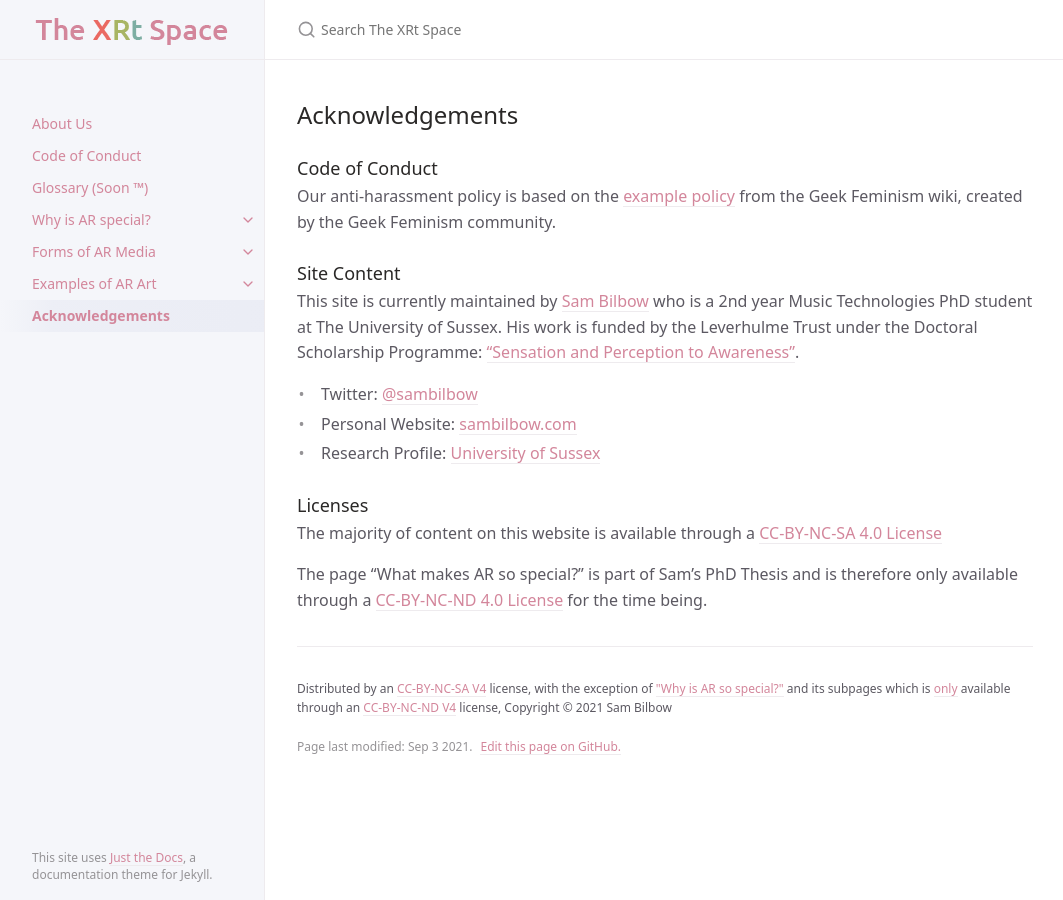
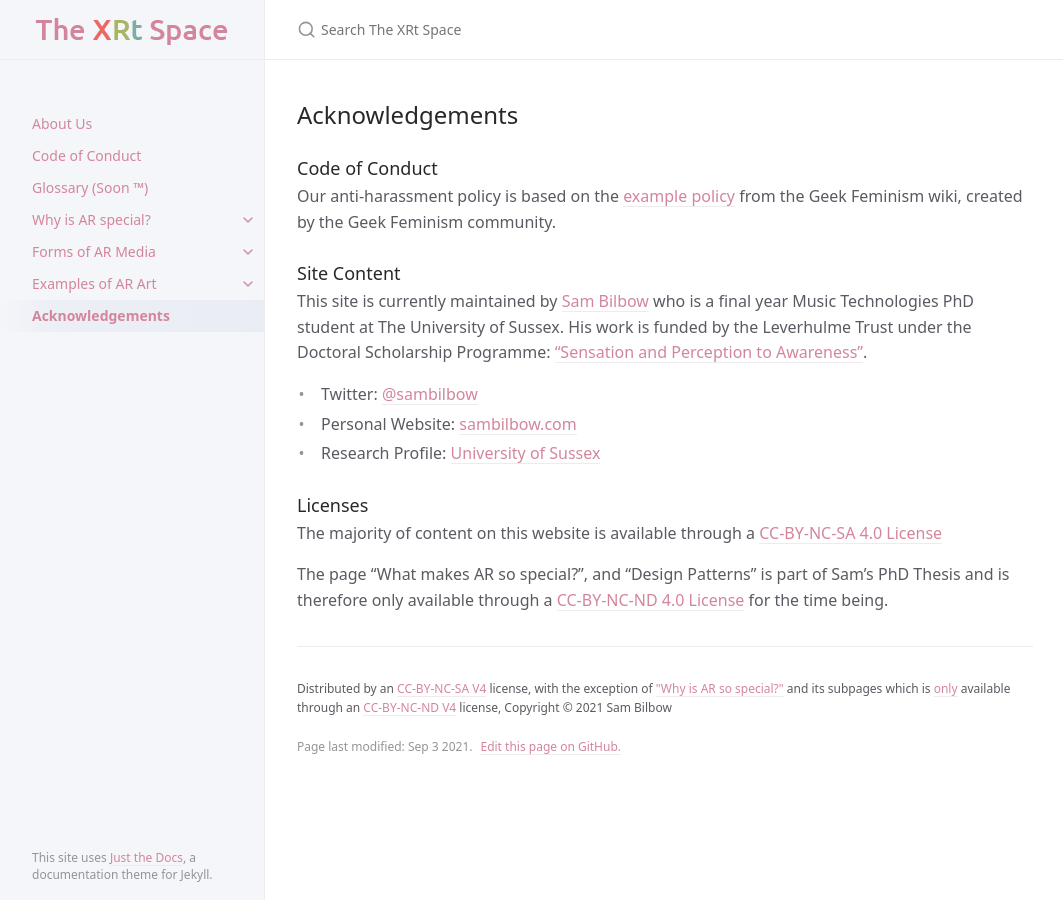
Before and after one commit to sambilbow/thexrtspace, a Jekyll site: the page built from docs/acknowledgements.md, in a window 1280 px wide. Shown: the whole page, without its empty margins (107-1170 px from the left). Built offline with Jekyll 4.4.1, drawn with Linux system fonts in a browser that asks for light colours.

Commit message:
feat(design patterns): add dp pages

```diff
--- a/docs/acknowledgements.md
+++ b/docs/acknowledgements.md
@@ -12,7 +12,7 @@
 Our anti-harassment policy is based on the [example policy](http://geekfeminism.wikia.com/wiki/Community_anti-harassment) from the Geek Feminism wiki, created by the Geek Feminism community.
 
 ### Site Content
-This site is currently maintained by [Sam Bilbow](https://twitter.com/sambilbow) who is a 2nd year Music Technologies PhD student at The University of Sussex. His work is funded by the Leverhulme Trust under the Doctoral Scholarship Programme: ["Sensation and Perception to Awareness"](https://www.sussex.ac.uk/sensation).
+This site is currently maintained by [Sam Bilbow](https://twitter.com/sambilbow) who is a final year Music Technologies PhD student at The University of Sussex. His work is funded by the Leverhulme Trust under the Doctoral Scholarship Programme: ["Sensation and Perception to Awareness"](https://www.sussex.ac.uk/sensation).
 - Twitter: [@sambilbow](https://twitter.com/sambilbow)
 - Personal Website: [sambilbow.com](https://sambilbow.com)
 - Research Profile: [University of Sussex](https://profiles.sussex.ac.uk/p376006-sam-bilbow)
@@ -20,4 +20,4 @@
 ### Licenses
 The majority of content on this website is available through a [CC-BY-NC-SA 4.0 License](LICENSE-CC-BY-NC-SA)
 
-The page "What makes AR so special?" is part of Sam's PhD Thesis and is therefore only available through a [CC-BY-NC-ND 4.0 License](LICENSE-CC-BY-NC-ND) for the time being.
+The page "What makes AR so special?", and "Design Patterns" is part of Sam's PhD Thesis and is therefore only available through a [CC-BY-NC-ND 4.0 License](LICENSE-CC-BY-NC-ND) for the time being.
```
Also changed, not shown: other parts of docs/acknowledgements.md (+1 -1 lines).
